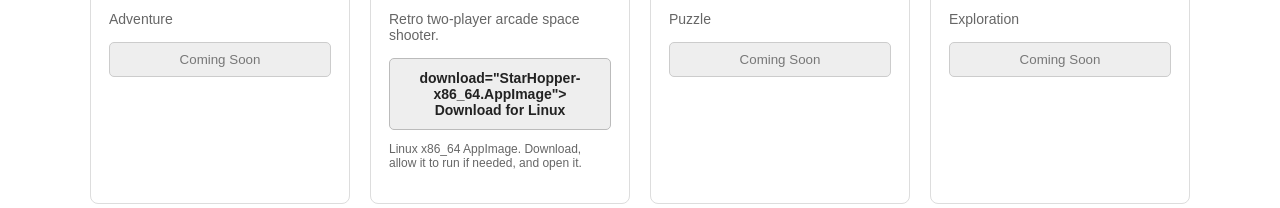
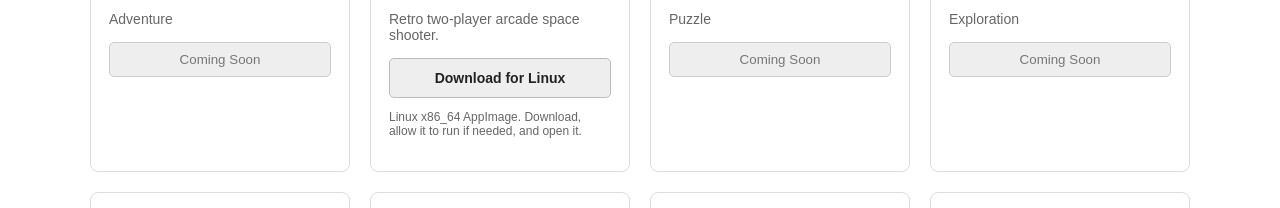
Before and after one commit to CodeNgamet/codengamet.github.io, a plain HTML site: page index.html in a window 1280 px wide. Shown: the part 590-798 px from the top of the page. Drawn offline with Linux system fonts and the light colour scheme.

Commit message:
Add files via upload

```diff
--- a/index.html
+++ b/index.html
@@ -360,12 +360,11 @@
           <p>Retro two-player arcade space shooter.</p>
 
           <a
-            class="download-button"
-            href="https://github.com/CodeNGamet/codengamet.github.io/releases/latest/download/StarHopper
-            x86_64.AppImage">
-            download="StarHopper-x86_64.AppImage">
-            Download for Linux
-          </a>
+          class="download-button"
+          href="https://github.com/CodeNgamet/codengamet.github.io/releases/download/star-hopper/StarHopper-x86_64.AppImage"
+         download="StarHopper-x86_64.AppImage">
+         Download for Linux
+         </a>
 
           <p class="download-note">
             Linux x86_64 AppImage. Download, allow it to run if needed,
```
